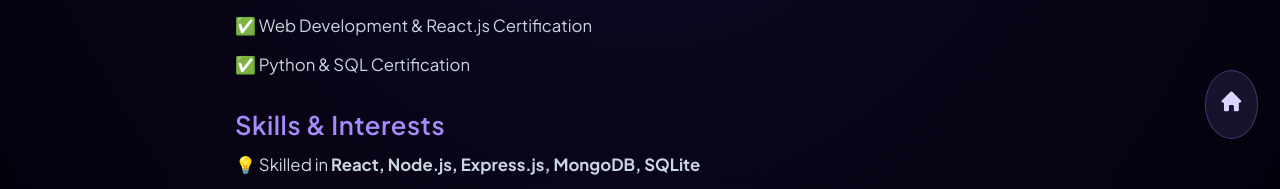
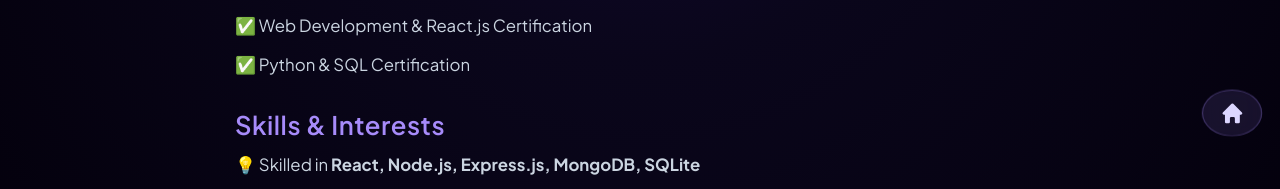
Before and after one commit to Yashwanth1943/Portofolio, a React (Create React App) app in the folder frontend/: page /about in a window 1280 px wide. Shown: the part 639-828 px from the top of the page. Built offline with nearby package versions, Linux system fonts and the light colour scheme.

Commit message:
Update shared home button styling and remove About override

```diff
--- a/frontend/src/App.scss
+++ b/frontend/src/App.scss
@@ -46,26 +46,53 @@ body {
   bottom: 22px;
   right: 22px;
   z-index: 1100;
-  padding: 12px 13px;
+  width: 52px;
+  height: 52px;
   border-radius: 50%;
   text-decoration: none;
-  background: rgba(167, 139, 250, 0.12);
-  border: 1px solid rgba(167, 139, 250, 0.3);
   color: #dcd6ff;
   font-size: 1.55rem;
-  backdrop-filter: blur(10px);
-  transition: transform 0.25s ease, box-shadow 0.25s ease, background 0.25s ease;
+  display: inline-flex;
+  align-items: center;
+  justify-content: center;
+  isolation: isolate;
+  transition:
+    transform 0.35s cubic-bezier(0.22, 1, 0.36, 1),
+    color 0.25s ease;
+
+  &::before {
+    content: "";
+    position: absolute;
+    inset: 0;
+    border-radius: 50%;
+    transform: scaleX(1.16) scaleY(0.9);
+    transform-origin: center;
+    background: rgba(167, 139, 250, 0.12);
+    border: 1px solid rgba(167, 139, 250, 0.3);
+    backdrop-filter: blur(10px);
+    -webkit-backdrop-filter: blur(10px);
+    transition:
+      transform 0.35s cubic-bezier(0.22, 1, 0.36, 1),
+      box-shadow 0.25s ease,
+      background 0.25s ease;
+    z-index: -1;
+  }
 
   &:hover {
     transform: translateY(-3px);
-    box-shadow: 0 0 12px rgba(167, 139, 250, 0.45);
-    background: rgba(167, 139, 250, 0.22);
+
+    &::before {
+      transform: scaleX(1) scaleY(1);
+      box-shadow: 0 0 12px rgba(167, 139, 250, 0.45);
+      background: rgba(167, 139, 250, 0.22);
+    }
   }
 
   @media (max-width: 480px) {
     bottom: 18px;
     right: 18px;
-    padding: 10px 11px;
+    width: 46px;
+    height: 46px;
     font-size: 1.3rem;
   }
 }
--- a/frontend/src/components/About/index.scss
+++ b/frontend/src/components/About/index.scss
@@ -80,33 +80,3 @@
     font-size: 0.95rem;
   }
 }
-
-/* Back Button (Matching Your Portfolio UI) */
-.back-home-link {
-  position: fixed;
-  bottom: 22px;
-  right: 22px;
-
-  padding: 12px 13px;
-  border-radius: 50%;
-  text-decoration: none;
-  background: rgba(167, 139, 250, 0.12);
-  border: 1px solid rgba(167, 139, 250, 0.3);
-  color: #dcd6ff;
-  font-size: 1.55rem;
-  backdrop-filter: blur(10px);
-  transition: all 0.25s ease;
-
-  &:hover {
-    transform: translateY(-3px);
-    box-shadow: 0 0 12px rgba(167, 139, 250, 0.45);
-    background: rgba(167, 139, 250, 0.22);
-  }
-
-  @media (max-width: 480px) {
-    bottom: 18px;
-    right: 18px;
-    padding: 10px 11px;
-    font-size: 1.3rem;
-  }
-}
```
